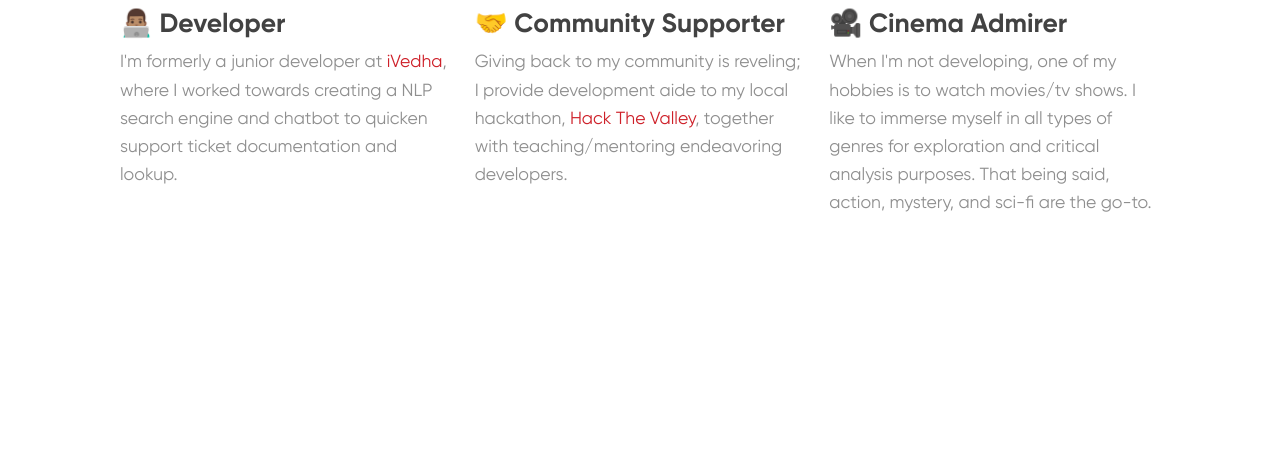
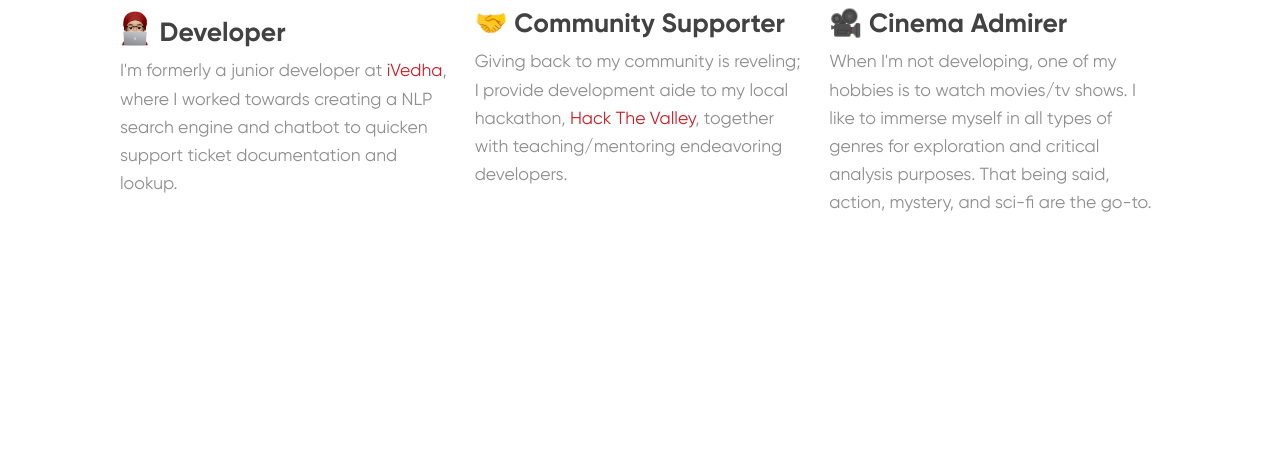
Before and after one commit to Manpreet-Bhatti/my-site, a Gatsby site: page / in a window 1280 px wide. Shown: the part 640-1100 px from the top of the page. Built offline with nearby package versions, Linux system fonts and the light colour scheme; Gatsby itself is replaced by a stand-in of ours; a web font is replaced by a local one.

Commit message:
Added custom "man technologist" for Developer column in About section

```diff
--- a/src/sections/About/About.module.scss
+++ b/src/sections/About/About.module.scss
@@ -20,3 +20,8 @@
 .heading {
   margin: map-get(units.$size, element) 0;
 }
+
+.avatar {
+  width: 40px;
+  margin: 0 -2px -7px -5px;
+}
--- a/src/sections/About/index.jsx
+++ b/src/sections/About/index.jsx
@@ -3,6 +3,7 @@ import Section from "../../components/Section";
 import Link from "../../components/Link";
 import Text from "../../components/Text";
 import styles from "./About.module.scss";
+import coding from "../../images/ManpreetCoding.png";
 
 export default function About() {
   return (
@@ -18,7 +19,11 @@ export default function About() {
         <li>
           <Text className={styles.heading} type="subheading" as="h3">
             <span role="img" aria-label="man technologist">
-              👨🏽‍💻
+              <img
+                src={coding}
+                className={styles.avatar}
+                alt="Manpreet in front of a laptop"
+              />
             </span>{" "}
             Developer
           </Text>
```
Also changed, not shown: src/images/ManpreetCoding.png (added).
